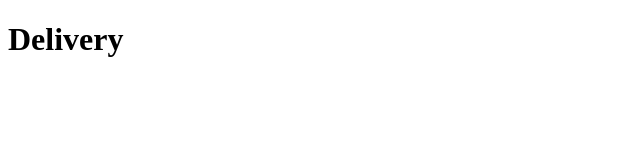
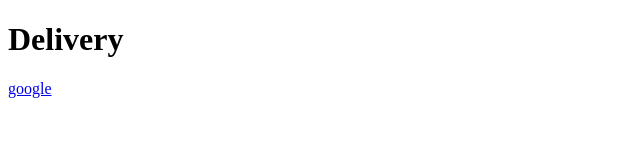
Before and after one commit to V1kt0r1/website-delivery, a plain HTML site: page index.html in a window 1280 px wide. Shown: the full height of the page, 0-640 px from the left. Drawn offline with Linux system fonts and the light colour scheme.

Commit message:
добавил ссылку

```diff
--- a/index.html
+++ b/index.html
@@ -9,5 +9,6 @@
 </head>
 <body>
  <h1>Delivery</h1>
+ <a href="https://www.google.by/">google</a>
 </body>
 </html>
```
